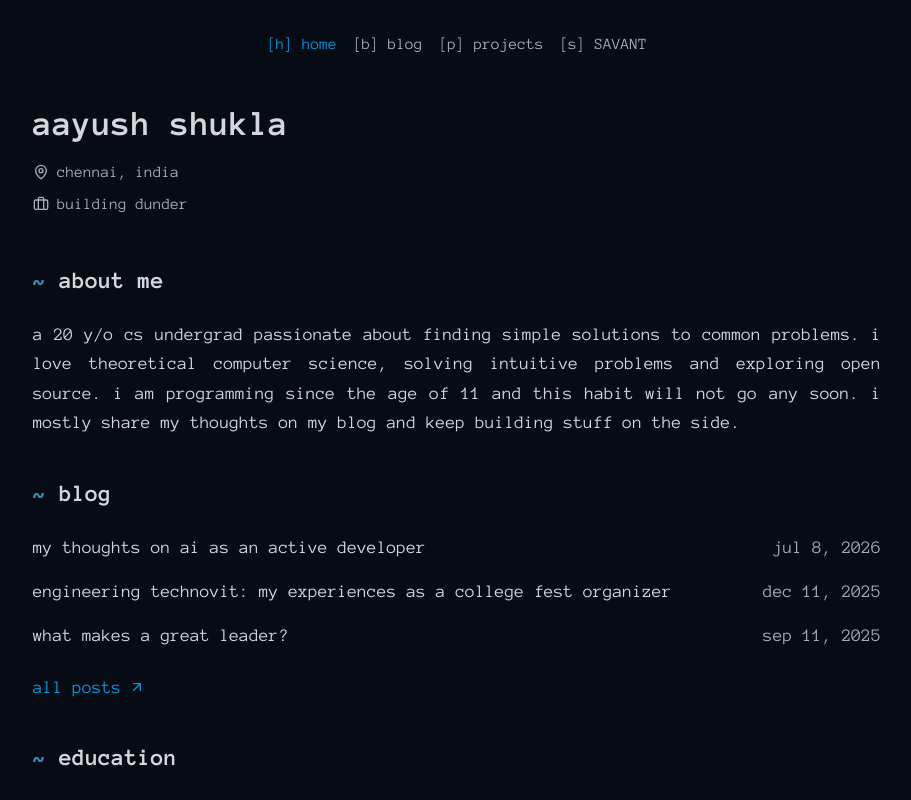
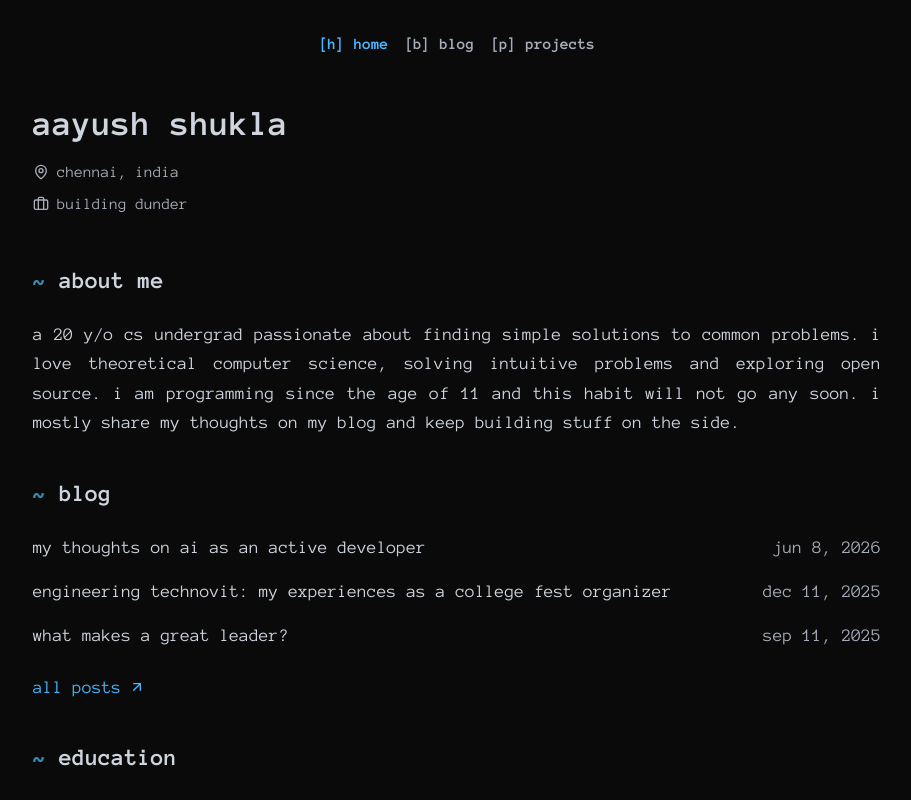
Before and after one commit to a2ys/website, a Next.js app: page / in a window 1280 px wide. Shown: the top 800 px of the page, without its empty margins (183-1094 px from the left). Built offline with nearby package versions, Linux system fonts and the light colour scheme.

Commit message:
misc: accessibility

```diff
--- a/content/blog/my-thoughts-on-ai.mdx
+++ b/content/blog/my-thoughts-on-ai.mdx
@@ -1,6 +1,6 @@
 ---
 title: "My thoughts on AI as an active developer"
-date: "2026-07-08"
+date: "2026-06-08"
 author: "Aayush Shukla"
 summary: "Sharing the insights I gained by using AI everyday in almost every project."
 ---
--- a/src/app/globals.css
+++ b/src/app/globals.css
@@ -4,15 +4,15 @@
 @custom-variant dark (&:is(.dark *));
 
 :root {
-    --background: oklch(0.15 0.02 260);
-    /*--foreground: oklch(0.98 0.01 260);*/
-    --foreground: oklch(0.88 0.01 260);
+  --background: oklch(0.1448 0 0);
+  --foreground: oklch(0.87 0.015 255);
+
   --card: oklch(0.2 0.02 260);
   --card-foreground: var(--foreground);
   --popover: oklch(0.2 0.02 260);
   --popover-foreground: var(--foreground);
 
-    --primary: oklch(0.65 0.15 240);
+  --primary: oklch(0.76 0.17 248);
   --primary-foreground: oklch(0.15 0.02 260);
 
   --secondary: oklch(0.28 0.02 260);
--- a/src/components/Nav.tsx
+++ b/src/components/Nav.tsx
@@ -29,7 +29,7 @@ const Nav = () => {
       <div className="flex gap-8 min-[430px]:gap-4">
         <Link
           href="/"
-          className={`hover:text-primary transition-colors ${
+          className={`hover:text-primary font-bold transition-colors ${
             pathName === "/" ? "text-primary" : "text-muted-foreground"
           }`}
         >
@@ -37,7 +37,7 @@ const Nav = () => {
         </Link>
         <Link
           href="/blog"
-          className={`hover:text-primary transition-colors ${
+          className={`hover:text-primary font-bold transition-colors ${
             pathName.startsWith("/blog")
               ? "text-primary"
               : "text-muted-foreground"
@@ -47,18 +47,18 @@ const Nav = () => {
         </Link>
         <Link
           href="/projects"
-          className={`hover:text-primary transition-colors ${
+          className={`hover:text-primary font-bold transition-colors ${
             pathName === "/projects" ? "text-primary" : "text-muted-foreground"
           }`}
         >
           <span className="hidden min-[430px]:inline">[p] </span>projects
         </Link>
-        <Link
+        {/* <Link
           href="https://blog.a2ys.dev"
-          className="hover:text-primary transition-colors text-muted-foreground"
+          className="hover:text-primary font-bold transition-colors text-muted-foreground"
         >
           <span className="hidden min-[430px]:inline">[s] </span>SAVANT
-        </Link>
+        </Link> */}
       </div>
     </nav>
   );
```
Lines whose indentation alone changed are shown as unchanged.
